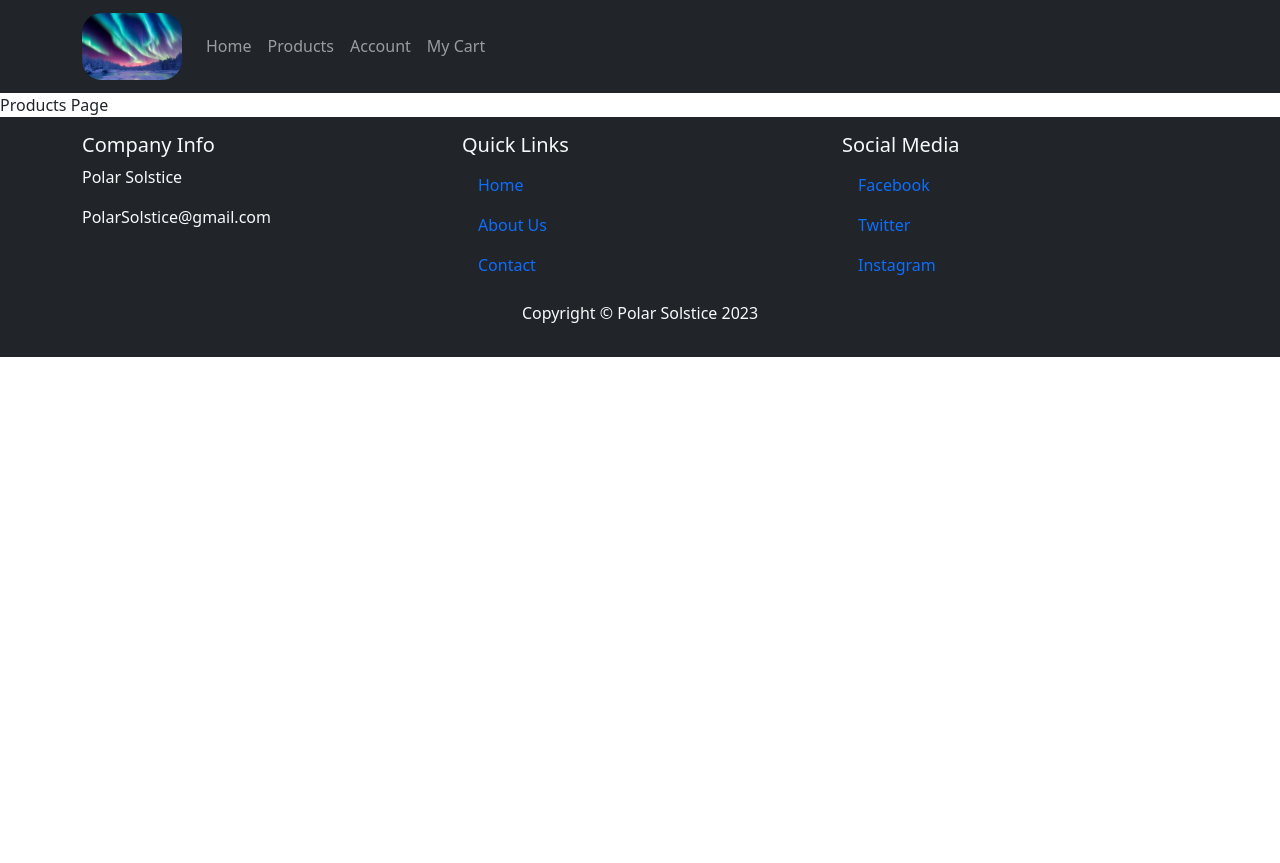
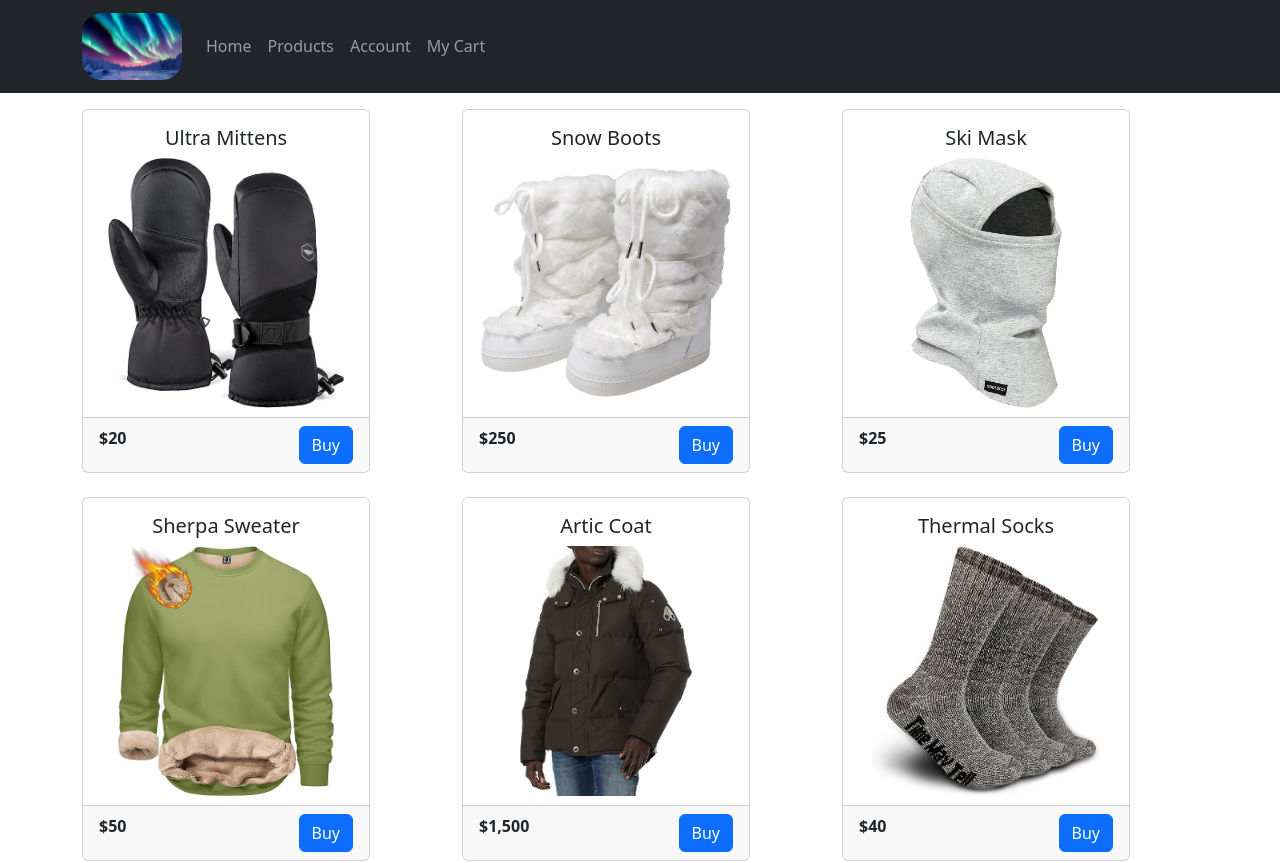
Before and after one commit to 1-TeamCool/Polar-Solstice, a React (Vite) app: page /products in a window 1280 px wide. Shown: the top 863 px of the page. Before the commit the page ends 800 px from the top, so only its background shows below. Built offline with nearby package versions, Linux system fonts and the light colour scheme.

Commit message:
ProductP

```diff
--- /dev/null
+++ b/src/components/product.jsx
@@ -0,0 +1,32 @@
+import React from "react";
+import {Card, Button} from "react-bootstrap";
+
+const Product = ({product, handleBuyProduct, handleProductClick}) => {
+    return (
+        <>
+            {product && product?.name &&
+                <Card style={{width: '18rem', position: 'relative', paddingBottom: '3rem', cursor: 'pointer'}}>
+                    <Card.Body className="text-center">
+                        <Card.Title>{product?.name}</Card.Title>
+                        <Card.Img onClick={()=>handleProductClick(product.id)} variant="top" src={product.image}
+                                  style={{
+                                      maxWidth: '250px',
+                                      height: '250px',
+                                      width: 'auto',
+                                      objectFit: 'contain',
+                                      margin: '0 auto',
+                                      display: 'block'
+                                  }}  />
+                    </Card.Body>
+                    <Card.Footer className="d-flex justify-content-between"
+                                 style={{position: 'absolute', bottom: '0', width: '100%'}}>
+                        <div style={{fontWeight: 'bold'}}>{product.price}</div>
+                        <Button variant="primary" onClick={()=>handleBuyProduct(product.id)}>Buy</Button>
+                    </Card.Footer>
+                </Card>}
+            {(!product || !product?.name) && <>Missing Product</>}
+        </>
+    )
+}
+
+export default Product;
--- a/src/pages/products.jsx
+++ b/src/pages/products.jsx
@@ -1,6 +1,131 @@
+import {useEffect, useState} from "react";
+import {Button, Col, Container, Modal, Row} from "react-bootstrap";
+import Product from "../components/product.jsx";
+import {addToCart} from "../utils/cart.js";
+
 const Products = () => {
+    const [selectedProduct, setSelectedProduct] = useState(null);
+    const [products, setProducts] = useState([]);
+
+    const handleProductClick = (productId) => {
+        const product = products.find(p => p.id === productId);
+        setSelectedProduct(product);
+    }
+
+    const addProductToCart = (productId) => {
+        const product = products.find(p => p.id === productId);
+        addToCart(product);
+    }
+
+    const handleClose = () => setSelectedProduct(null);
+
+    const fakeProducts = [
+        {
+            id: 1,
+            name: "Ultra Mittens",
+            price: "$20",
+            details: "Designed to keep your hands dry and warm when out all day in snowy, cold conditions with advanced insullation.",
+            image: './src/images/gloves.jpg'
+
+        },
+        {
+            id: 2,
+            name: "Snow Boots",
+            price: "$250",
+            details: "Snow boots lined with a skin-friendly micro fleece which covers the inside, from the top of the insole. Its wrapped completely the feet to keep warm. ",
+            image: './src/images/boots.jpg'
+
+        },
+        {
+            id: 3,
+            name: "Ski Mask",
+            price: "$25",
+            details: "Moisture-Wicking: Advanced fabric technology wicks sweat away from the skin, keeping you dry and comfortable.",
+            image: './src/images/mask.jpg'
+
+        },
+        {
+            id: 4,
+            name: "Sherpa Sweater" ,
+            price: "$50",
+            details: "Warm, soft, sherpa-lined, windproof and comfortable thermal fleece keep you warm in cold weather.",
+            image: './src/images/sweater.jpg'
+
+        },
+        {
+            id: 5,
+            name: "Artic Coat",
+            price: "$1,500",
+            details: "Featuring a water repellent outer shell, our jacket will absorb moisture and keep you dry, providing ultimate protection from wind, water, and snow.",
+            image: './src/images/coat.jpg'
+
+        },
+        {
+            id: 6,
+            name: "Thermal Socks",
+            price: "$40",
+            details: "The perfect thick wool socks trap in heat to keep your feet warm in even the chilliest winter air.",
+            image: './src/images/socks.jpg'
+
+        },
+        {
+            id: 7,
+            name: "Winter Muffs",
+            price: "$35",
+            details: "Made to fully cover your ears with a thick, soft cozy fleece lining. The double-layer construction protects you from even the coldest winter days with extra warmth.",
+            image: './src/images/muffs.jpg'
+
+        },
+        {
+            id: 8,
+            name: "Polar Pants",
+            price: "$160",
+            details: "Rip proof material used for protection againtst even the toughest weather.",
+            image: './src/images/pants.jpg'
+
+        },
+        {
+            id: 9,
+            name: "Sleeping bag",
+            price: "$300",
+            details: "Even in extreme temperatures, these sleeping bags will keep you warm and comfortable thanks to their innovative fiber fill.",
+            image: './src/images/sleeping_bag.jpg'
+
+        },
+        ]
+
+    useEffect(() => {
+        //TODO: get the products from the backend and display them
+        setProducts(fakeProducts)
+    }, []);
+
+
     return (
-        <>Products Page</>
+        <Container className="mt-3">
+            {products.map((product, index) => (
+                index % 3 === 0 && (
+                    <Row key={index} className="mb-4">
+                        {products.slice(index, index + 3).map(product => (
+                            <Col key={product.id} sm={12} md={4}>
+                                <Product product={product} handleBuyProduct={addProductToCart} handleProductClick={handleProductClick} />
+                            </Col>
+                        ))}
+                    </Row>
+                )
+            ))}
+
+            <Modal show={!!selectedProduct} onHide={handleClose}>
+                <Modal.Header closeButton>
+                    <Modal.Title>{selectedProduct?.name}</Modal.Title>
+                </Modal.Header>
+                <Modal.Body>{selectedProduct?.details}</Modal.Body>
+                <Modal.Footer>
+                    <Button variant="secondary" onClick={handleClose}>
+                        Close
+                    </Button>
+                </Modal.Footer>
+            </Modal>
+        </Container>
     )
 }
 
--- /dev/null
+++ b/src/utils/cart.js
@@ -0,0 +1,29 @@
+export const addToCart = (product) => {
+    const cart = getCartFromLocalStorage();
+    //see if the product exists already
+    //if so increase the product quantity
+    //if not add to the cart
+
+    //save the cart
+    saveCartToLocalStorage(cart)
+}
+
+const getCartFromLocalStorage = () => {
+    //get the cart from localStorage
+    try {
+        const possibleCart = localStorage.getItem('cart');
+        return  possibleCart ? JSON.parse(possibleCart) : []
+    }catch(err) {
+        console.error('Unable to find or parse the cart', err)
+        return {}
+    }
+}
+
+const saveCartToLocalStorage = (cart) => {
+    localStorage.setItem('cart', JSON.stringify(cart));
+}
+
+export const removeFromCart = (productId, quantity) => {
+    const cart = getCartFromLocalStorage();
+    //find product and adjust quantity
+}
```
